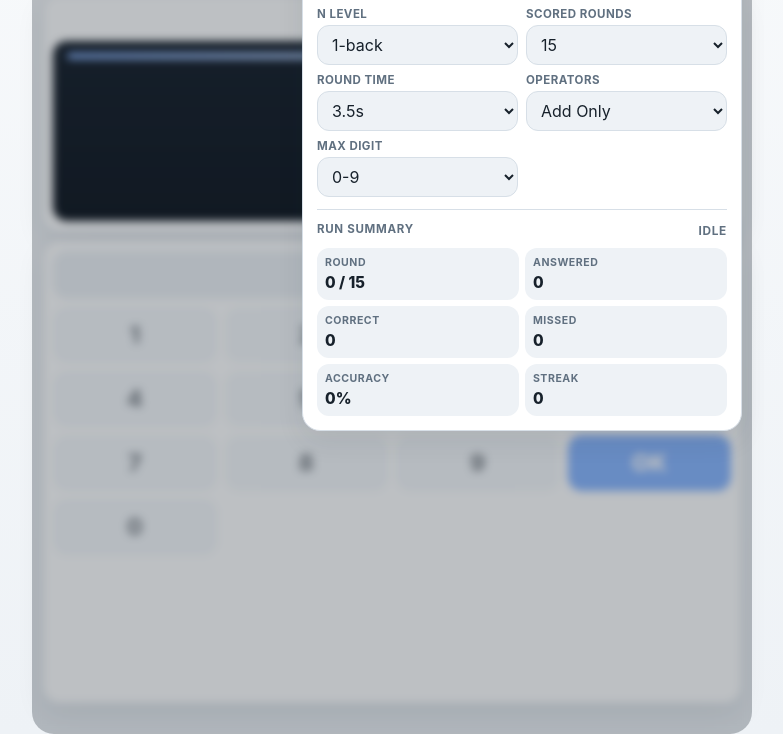
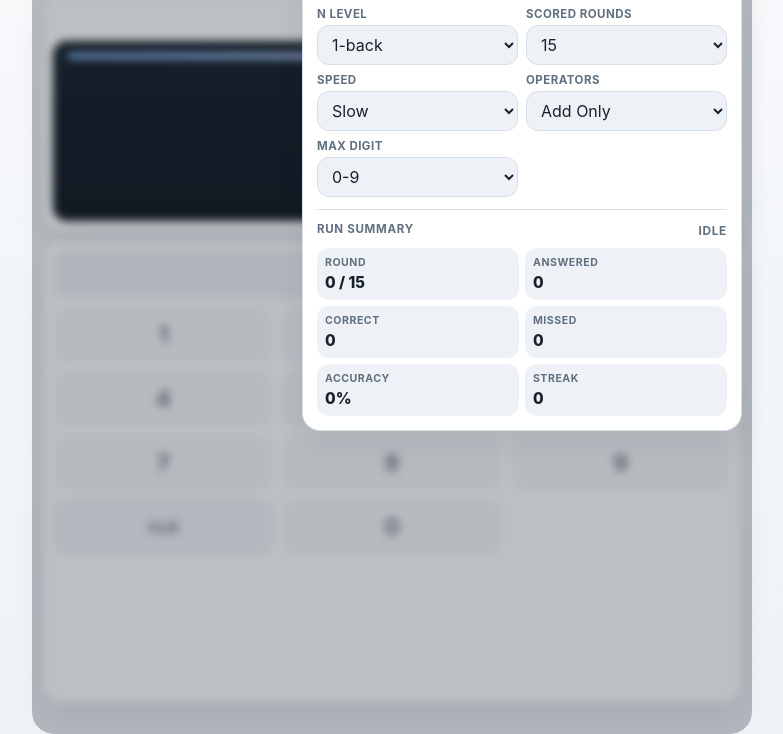
Before and after one commit to zeulewan/n-back-math, a plain HTML site: page index.html in a window 1280 px wide. Both pictures are taken after a click on the button "Open settings". Shown: the part 66-800 px from the top of the page, without its empty margins (248-1031 px from the left). Drawn offline with Linux system fonts and the light colour scheme.

Commit message:
Simplify keypad input and speed settings

```diff
--- a/app.js
+++ b/app.js
@@ -28,7 +28,7 @@ const elements = {
   digitMax: document.getElementById("digit-max"),
 };
 
-const KEY_LAYOUT = ["1", "2", "3", "DEL", "4", "5", "6", "CLR", "7", "8", "9", "OK", "0"];
+const KEY_LAYOUT = ["1", "2", "3", "4", "5", "6", "7", "8", "9", "CLR", "0"];
 
 const state = {
   gameActive: false,
@@ -37,7 +37,7 @@ const state = {
   phase: "idle",
   nBack: 1,
   totalRounds: 15,
-  answerMs: 3500,
+  answerMs: 3000,
   operatorMode: "add",
   digitMax: 9,
   displayStep: 0,
@@ -76,16 +76,14 @@ function createKey(token) {
   button.textContent = token;
   button.disabled = true;
 
-  if (token === "OK") {
-    button.classList.add("submit");
-    button.addEventListener("click", () => submitAnswer(false));
-  } else if (token === "CLR") {
+  if (token === "CLR") {
     button.classList.add("action");
+    button.classList.add("clear");
     button.addEventListener("click", clearAnswer);
-  } else if (token === "DEL") {
-    button.classList.add("action");
-    button.addEventListener("click", deleteDigit);
   } else {
+    if (token === "0") {
+      button.classList.add("zero");
+    }
     button.addEventListener("click", () => appendDigit(token));
   }
 
@@ -122,12 +120,8 @@ function bindEvents() {
     }
 
     if (event.key === "Backspace") {
-      deleteDigit();
+      clearAnswer();
       return;
-    }
-
-    if (event.key === "Enter") {
-      submitAnswer(false);
     }
   });
 }
@@ -282,18 +276,20 @@ function appendDigit(digit) {
   if (!state.acceptingAnswer) {
     return;
   }
-  if (state.currentAnswer.length >= 2) {
+
+  if (state.currentAnswer === "0") {
+    state.currentAnswer = digit;
+  } else if (state.currentAnswer.length >= 2) {
+    return;
+  } else {
+    state.currentAnswer += digit;
+  }
+
+  if (Number(state.currentAnswer) === state.currentTarget.answer) {
+    submitAnswer(false);
     return;
   }
-  state.currentAnswer += digit;
-  render();
-}
 
-function deleteDigit() {
-  if (!state.acceptingAnswer) {
-    return;
-  }
-  state.currentAnswer = state.currentAnswer.slice(0, -1);
   render();
 }
 
--- a/index.html
+++ b/index.html
@@ -86,12 +86,10 @@
           </label>
 
           <label>
-            <span>Round Time</span>
+            <span>Speed</span>
             <select id="answer-ms">
-              <option value="2500">2.5s</option>
-              <option value="3500" selected>3.5s</option>
-              <option value="5000">5.0s</option>
-              <option value="7000">7.0s</option>
+              <option value="3000" selected>Slow</option>
+              <option value="1000">Fast</option>
             </select>
           </label>
 
--- a/style.css
+++ b/style.css
@@ -396,7 +396,7 @@ select {
 
 .keypad {
   display: grid;
-  grid-template-columns: repeat(4, minmax(0, 1fr));
+  grid-template-columns: repeat(3, minmax(0, 1fr));
   gap: 8px;
   min-height: 0;
 }
@@ -418,6 +418,14 @@ select {
 .key.submit {
   background: var(--accent);
   color: var(--accent-contrast);
+}
+
+.key.clear {
+  grid-column: 1;
+}
+
+.key.zero {
+  grid-column: 2;
 }
 
 .key:disabled {
```
